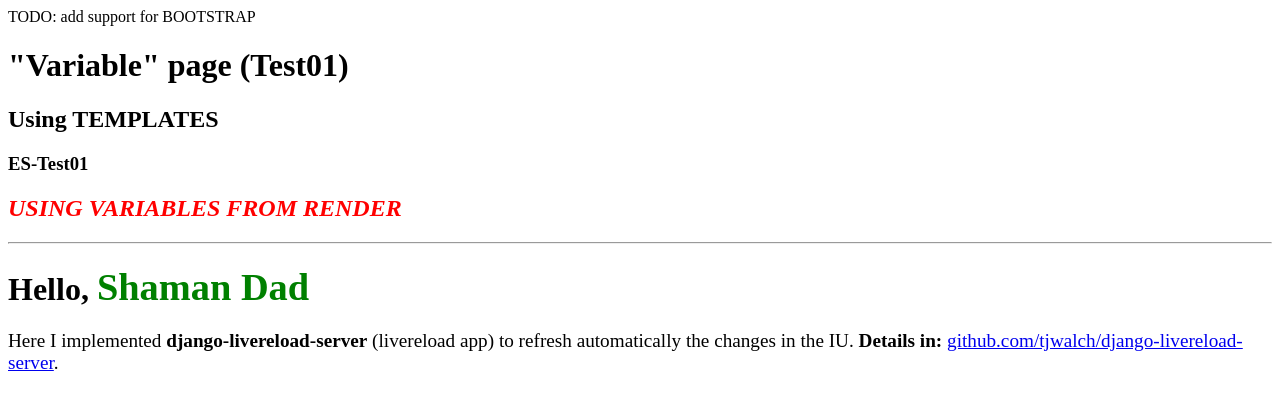
After one commit to EdgarHSV/test01, a Django app: page /variable/ in a window 1280 px wide. The commit adds this page. Shown: the top 410 px of the page. Run offline with Django 5.2, Linux system fonts and the light colour scheme.

Commit message:
After conditional IF template example. IMPORTANT: 'livereload' implemented

```diff
--- a/_test01_core/settings.py
+++ b/_test01_core/settings.py
@@ -37,6 +37,7 @@ INSTALLED_APPS = [
     'django.contrib.sessions',
     'django.contrib.messages',
     'django.contrib.staticfiles',
+    'livereload',                   # Installed with "pip install django-livereload-server"
     'app01',
 ]
 
@@ -48,6 +49,7 @@ MIDDLEWARE = [
     'django.contrib.auth.middleware.AuthenticationMiddleware',
     'django.contrib.messages.middleware.MessageMiddleware',
     'django.middleware.clickjacking.XFrameOptionsMiddleware',
+    'livereload.middleware.LiveReloadScript',
 ]
 
 ROOT_URLCONF = '_test01_core.urls'
--- a/app01/urls.py
+++ b/app01/urls.py
@@ -1,9 +1,11 @@
-from .views import fvHello, fvGreeting, fvNumber, fvInicio
+from .views import fvHello, fvGreeting, fvNumber, fvInicio, fvVariable, fvConditionIf
 from django.urls import path
 
 urlpatterns = [
-    path('', fvHello, name = 'vHello'),
-    path('greeting/<str:sPersonName>/', fvGreeting, name = 'vGreeting'),
-    path('number/', fvNumber, name= 'vNumber'),
-    path('inicio/', fvInicio, name='vInicio')
+    # path('', fvHello, name = 'vHello'),
+    # path('greeting/<str:sPersonName>/', fvGreeting, name = 'vGreeting'),
+    # path('number/', fvNumber, name= 'vNumber'),
+    path('inicio/', fvInicio, name='vInicio'),
+    path('variable/', fvVariable, name= 'vVariable'),
+    path('conditional/', fvConditionIf, name= 'vConditionIf'),
 ]
--- a/app01/views.py
+++ b/app01/views.py
@@ -1,8 +1,18 @@
 from django.http import HttpResponse
 from random import randint
 from django.shortcuts import render
+from random import randint
 
 # Create your views here.
+
+def fvConditionIf(request):
+    nRandomIntNumber = randint(1,20)
+    return render(request, "conditional.html", {"iNumber": nRandomIntNumber})
+
+def fvVariable(request):
+    sName= "Shaman Dad"
+    return render(request, "variable.html",{"sName": sName})
+
 def fvInicio(request):
     return render(request, 'index.html')
 
--- a/template/index.html
+++ b/template/index.html
@@ -6,7 +6,9 @@
     <title>ES-Test01</title>
 </head>
 <body>
-    <h1>Using TEMPLATES</h1>
-    <h2>ES-Test01</h2>
+    <h1 style="color: red;">"Main" page (Test01)</h1>
+    <h2>Using TEMPLATES</h2>
+    <h3>ES-Test01</h3>
+    <h4>Hello Shaman Dad</h4>
 </body>
 </html>
--- /dev/null
+++ b/template/variable.html
@@ -0,0 +1,20 @@
+<!DOCTYPE html>
+<html lang="en">
+<head>
+   <meta charset="UTF-8">
+   <meta name="viewport" content="width=device-width, initial-scale=1.0">
+   TODO: add support for BOOTSTRAP
+   <title>Variable (Test01)</title>
+</head>
+<body>
+   <h1>"Variable" page (Test01)</h1>
+   <h2>Using TEMPLATES</h2>
+   <h3>ES-Test01</h3>
+   <h2 style="color: red; font-style:italic; font-weight: bold;">USING VARIABLES FROM RENDER</h2>
+   <hr>
+   <h1>Hello, <span style="color: rgb(0, 128, 0); font-size: larger;">{{sName}}</span></h1>
+   <p style="font-size:larger;">Here I implemented <span style="font-weight: bold;">django-livereload-server</span> (livereload app) to refresh automatically the changes in the IU.
+      <span style="font-weight: bold;">Details in: </span><a target="_blank" href="https://github.com/tjwalch/django-livereload-server">github.com/tjwalch/django-livereload-server</a>.
+   </p>
+</body>
+</html>
```
Also changed, not shown: template/conditional.html (added, +21 -0 lines).
